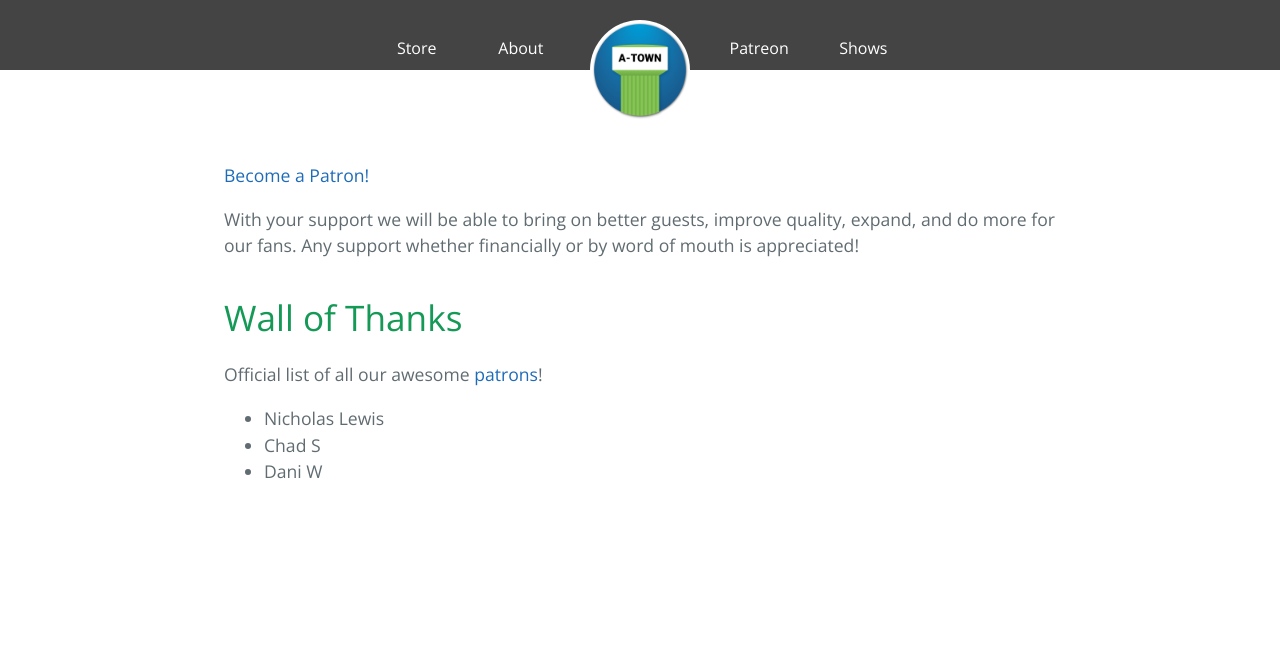
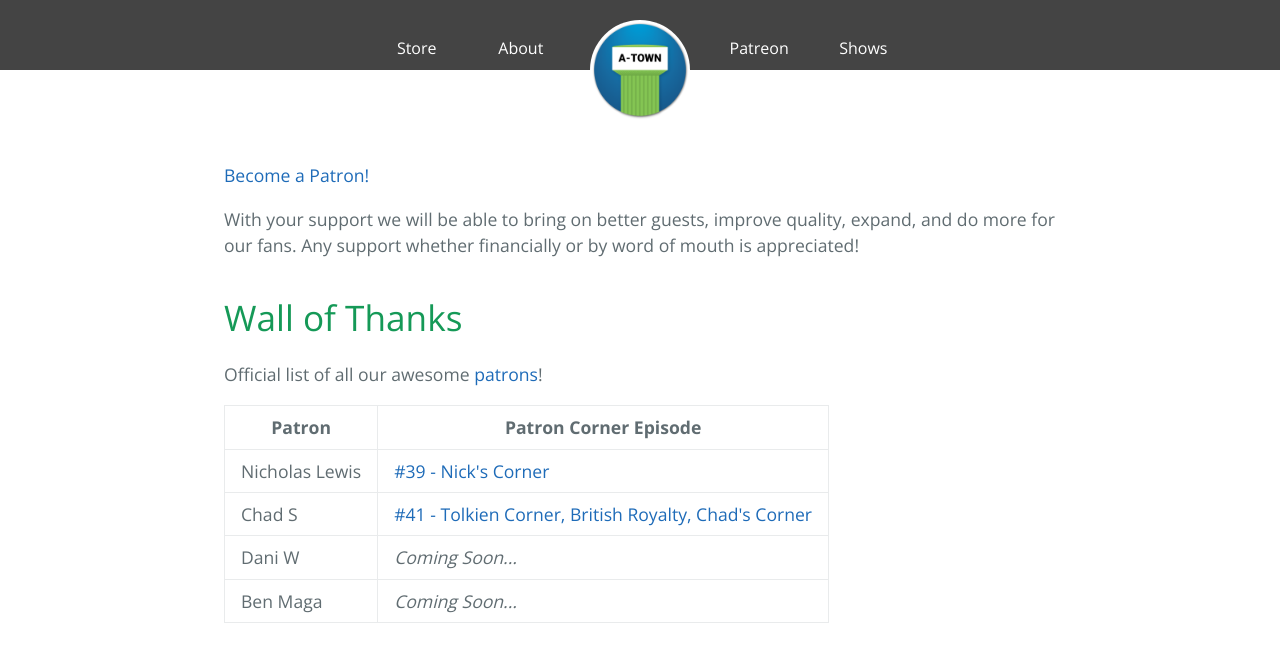
Before and after one commit to charliemchapman/atownfm, a Jekyll site: the page built from patreon.html, in a window 1280 px wide. Shown: the top 662 px of the page. Built offline with Jekyll 4.4.1, drawn with Linux system fonts in a browser that asks for light colours; comment, search, counter and statistics services are not loaded.

Commit message:
adding patron Ben Maga

```diff
--- a/patreon.html
+++ b/patreon.html
@@ -15,9 +15,24 @@ sitemap:
 
   <h1>Wall of Thanks</h1>
   <p>Official list of all our awesome <a href="https://www.patreon.com/atownfm">patrons</a>!</p>
-  <ul class="thanks">
-      <li>Nicholas Lewis</li>
-      <li>Chad S</li>
-      <li>Dani W</li>
-  </ul>
+
+  <table class="thanks">
+      <tr><th>Patron</th><th>Patron Corner Episode</th></tr>
+      <tr>
+          <td>Nicholas Lewis</td>
+          <td><a href="http://atownfm.com/episodes/2018/03/27/episode-039.html">#39 - Nick's Corner</a></td>
+      </tr>
+      <tr>
+          <td>Chad S</td>
+          <td><a href="http://atownfm.com/episodes/2018/04/17/episode-041.html">#41 - Tolkien Corner, British Royalty, Chad's Corner</a></td>
+      </tr>
+      <tr>
+          <td>Dani W</td>
+          <td><em>Coming Soon...</em></td>
+      </tr>
+      <tr>
+          <td>Ben Maga</td>
+          <td><em>Coming Soon...</em></td>
+      </tr>
+  </table>
 </div>
```
